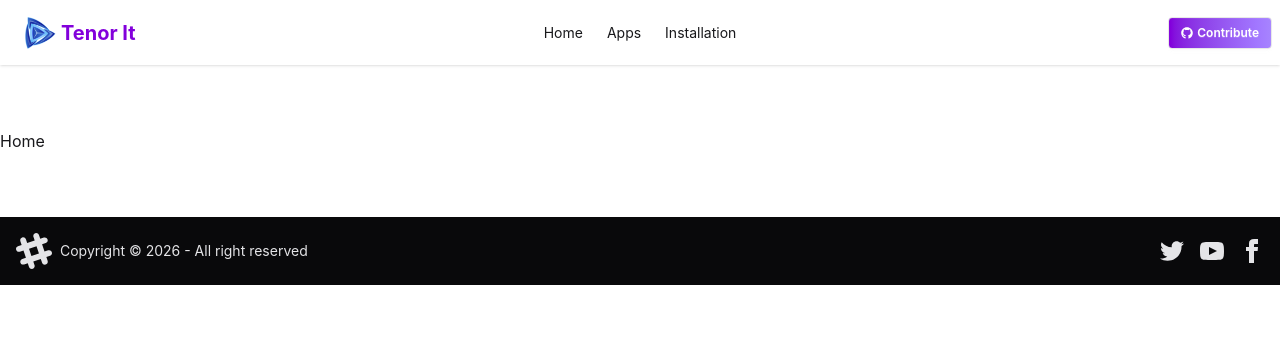
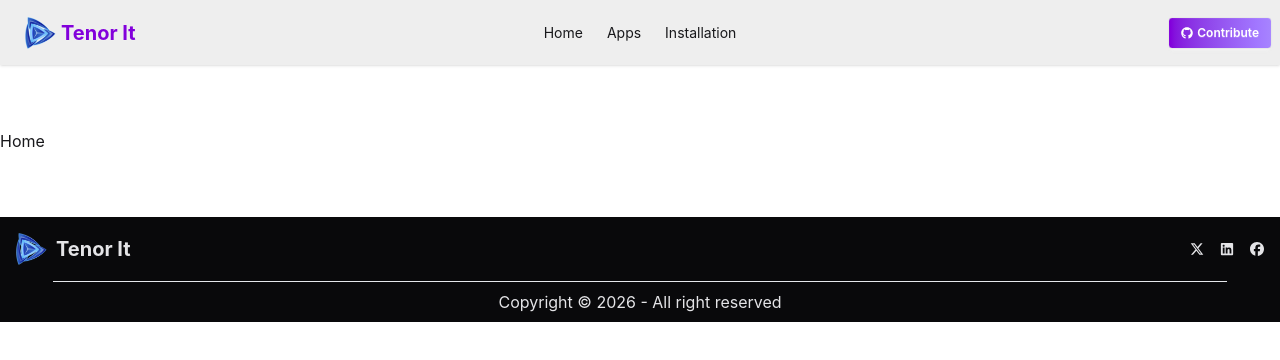
Before and after one commit to tanvir-wd22/tenor-it, a React (Vite) app: page / in a window 1280 px wide. Shown: the top 360 px of the page. Built offline with nearby package versions, Linux system fonts and the light colour scheme.

Commit message:
alhamdulliah footer done

```diff
--- a/src/components/Footer.jsx
+++ b/src/components/Footer.jsx
@@ -1,56 +1,24 @@
+import logo from '../assets/logo.png';
+import { FaFacebook } from 'react-icons/fa6';
+import { FaXTwitter } from 'react-icons/fa6';
+import { FaLinkedin } from 'react-icons/fa';
 const Footer = () => {
   return (
     <div>
-      <footer className="footer sm:footer-horizontal bg-neutral text-neutral-content items-center p-4">
-        <aside className="grid-flow-col items-center">
-          <svg
-            width="36"
-            height="36"
-            viewBox="0 0 24 24"
-            xmlns="http://www.w3.org/2000/svg"
-            fillRule="evenodd"
-            clipRule="evenodd"
-            className="fill-current"
-          >
-            <path d="M22.672 15.226l-2.432.811.841 2.515c.33 1.019-.209 2.127-1.23 2.456-1.15.325-2.148-.321-2.463-1.226l-.84-2.518-5.013 1.677.84 2.517c.391 1.203-.434 2.542-1.831 2.542-.88 0-1.601-.564-1.86-1.314l-.842-2.516-2.431.809c-1.135.328-2.145-.317-2.463-1.229-.329-1.018.211-2.127 1.231-2.456l2.432-.809-1.621-4.823-2.432.808c-1.355.384-2.558-.59-2.558-1.839 0-.817.509-1.582 1.327-1.846l2.433-.809-.842-2.515c-.33-1.02.211-2.129 1.232-2.458 1.02-.329 2.13.209 2.461 1.229l.842 2.515 5.011-1.677-.839-2.517c-.403-1.238.484-2.553 1.843-2.553.819 0 1.585.509 1.85 1.326l.841 2.517 2.431-.81c1.02-.33 2.131.211 2.461 1.229.332 1.018-.21 2.126-1.23 2.456l-2.433.809 1.622 4.823 2.433-.809c1.242-.401 2.557.484 2.557 1.838 0 .819-.51 1.583-1.328 1.847m-8.992-6.428l-5.01 1.675 1.619 4.828 5.011-1.674-1.62-4.829z"></path>
-          </svg>
-          <p>Copyright © {new Date().getFullYear()} - All right reserved</p>
-        </aside>
-        <nav className="grid-flow-col gap-4 md:place-self-center md:justify-self-end">
-          <a>
-            <svg
-              xmlns="http://www.w3.org/2000/svg"
-              width="24"
-              height="24"
-              viewBox="0 0 24 24"
-              className="fill-current"
-            >
-              <path d="M24 4.557c-.883.392-1.832.656-2.828.775 1.017-.609 1.798-1.574 2.165-2.724-.951.564-2.005.974-3.127 1.195-.897-.957-2.178-1.555-3.594-1.555-3.179 0-5.515 2.966-4.797 6.045-4.091-.205-7.719-2.165-10.148-5.144-1.29 2.213-.669 5.108 1.523 6.574-.806-.026-1.566-.247-2.229-.616-.054 2.281 1.581 4.415 3.949 4.89-.693.188-1.452.232-2.224.084.626 1.956 2.444 3.379 4.6 3.419-2.07 1.623-4.678 2.348-7.29 2.04 2.179 1.397 4.768 2.212 7.548 2.212 9.142 0 14.307-7.721 13.995-14.646.962-.695 1.797-1.562 2.457-2.549z"></path>
-            </svg>
-          </a>
-          <a>
-            <svg
-              xmlns="http://www.w3.org/2000/svg"
-              width="24"
-              height="24"
-              viewBox="0 0 24 24"
-              className="fill-current"
-            >
-              <path d="M19.615 3.184c-3.604-.246-11.631-.245-15.23 0-3.897.266-4.356 2.62-4.385 8.816.029 6.185.484 8.549 4.385 8.816 3.6.245 11.626.246 15.23 0 3.897-.266 4.356-2.62 4.385-8.816-.029-6.185-.484-8.549-4.385-8.816zm-10.615 12.816v-8l8 3.993-8 4.007z"></path>
-            </svg>
-          </a>
-          <a>
-            <svg
-              xmlns="http://www.w3.org/2000/svg"
-              width="24"
-              height="24"
-              viewBox="0 0 24 24"
-              className="fill-current"
-            >
-              <path d="M9 8h-3v4h3v12h5v-12h3.642l.358-4h-4v-1.667c0-.955.192-1.333 1.115-1.333h2.885v-5h-3.808c-3.596 0-5.192 1.583-5.192 4.615v3.385z"></path>
-            </svg>
-          </a>
-        </nav>
+      <footer className="bg-neutral text-neutral-content">
+        <div className="footer sm:footer-horizontal  items-center p-4">
+          <aside className="grid-flow-col items-center">
+            <img src={logo} className="w-8" alt="" />
+            <p className="text-xl font-bold">Tenor It</p>
+          </aside>
+          <nav className="grid-flow-col gap-4 md:place-self-center md:justify-self-end">
+            <FaXTwitter></FaXTwitter>
+            <FaLinkedin></FaLinkedin>
+            <FaFacebook></FaFacebook>
+          </nav>
+        </div>
+        <hr className="border-t border-gray-200 w-11/12 mx-auto" />
+        <p className="text-center py-2">Copyright © 2026 - All right reserved</p>
       </footer>
     </div>
   );
--- a/src/components/Navbar.jsx
+++ b/src/components/Navbar.jsx
@@ -19,7 +19,7 @@ const Navbar = () => {
 
   return (
     <div>
-      <div className="navbar bg-base-100 shadow-sm">
+      <div className="navbar bg-base-300 shadow-sm">
         <div className="navbar-start">
           <div className="dropdown">
             <div tabIndex={0} role="button" className="btn btn-ghost lg:hidden">
```
